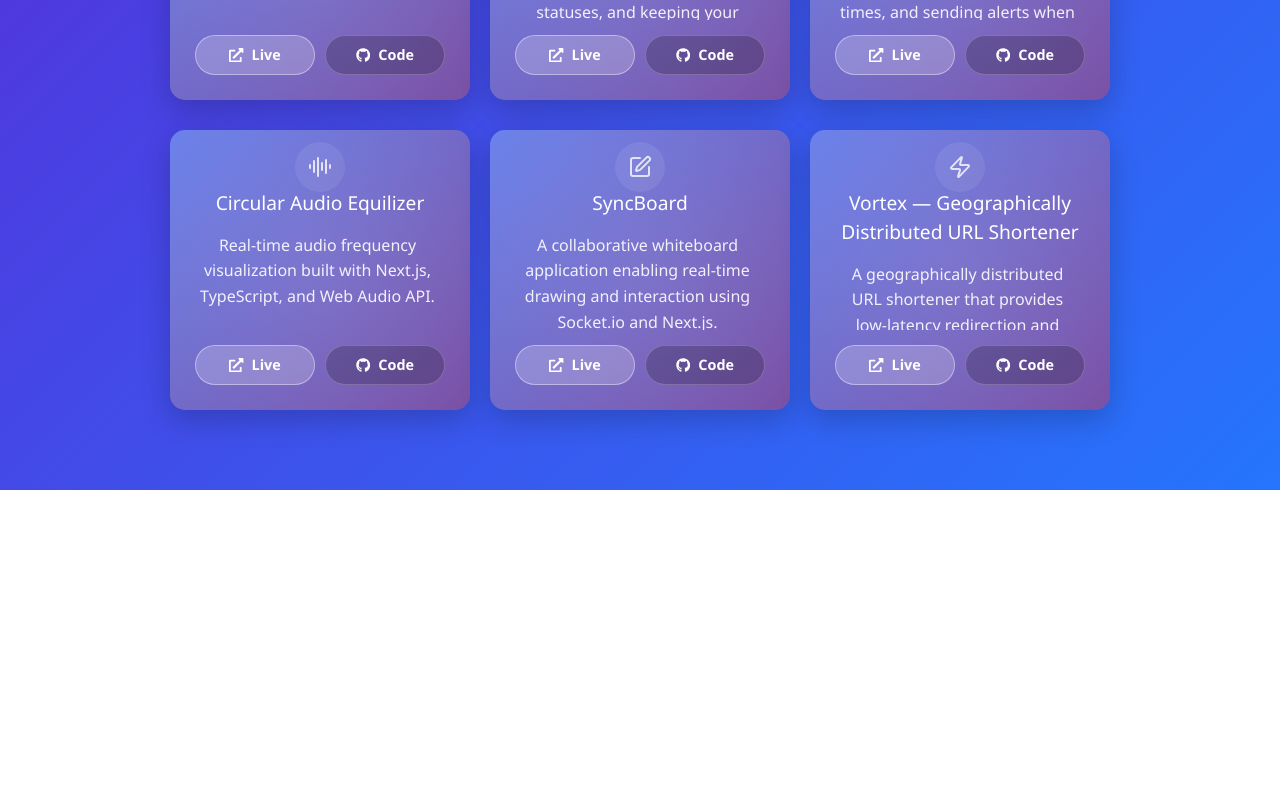
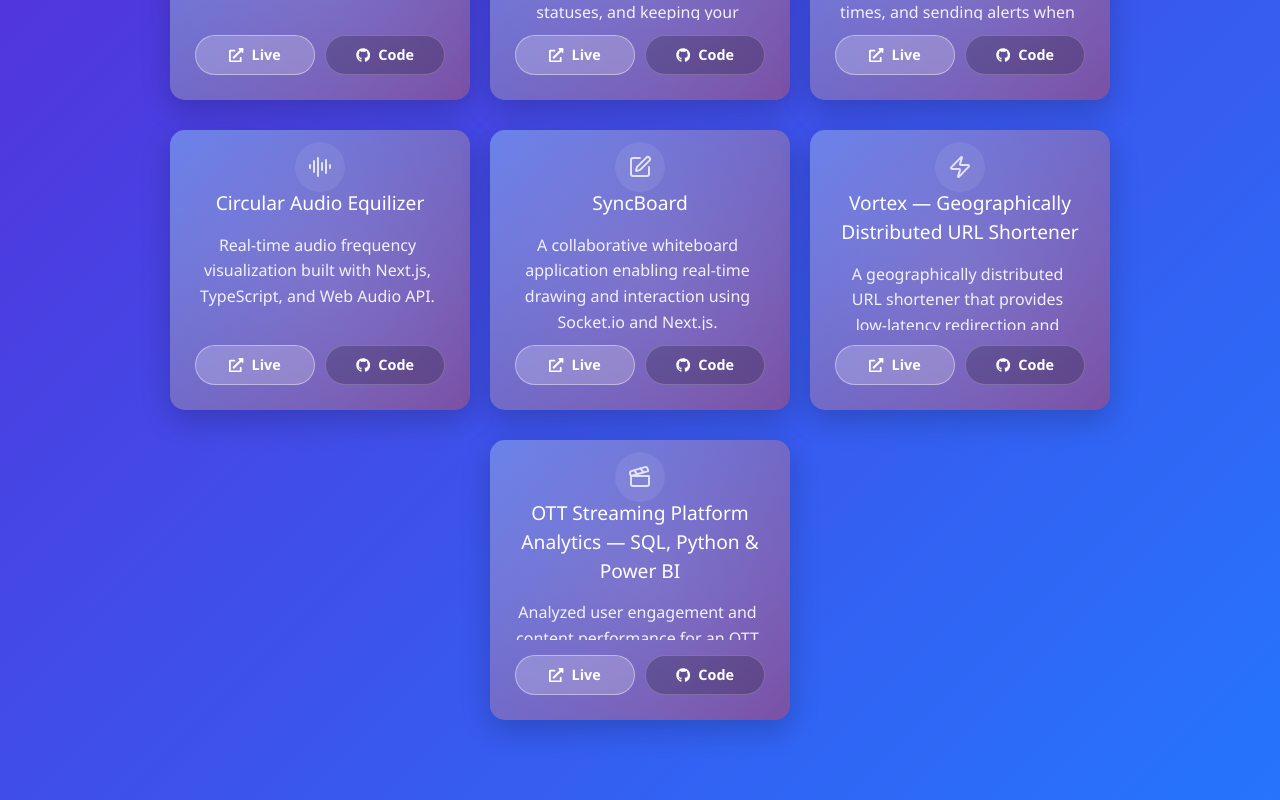
Before and after one commit to RohanMishra47/personal-dev-portfolio, a React (Vite) app in the folder client/: page / in a window 1280 px wide. Shown: the part 1175-1975 px from the top of the page. Before the commit the page ends 1665 px from the top, so only its background shows below. Built offline with nearby package versions, Linux system fonts and the light colour scheme; a web font is replaced by a local one.

Commit message:
feat: add Data Analyst resume and update project details in portfolio

```diff
--- a/client/src/components/getProjectIcon.jsx
+++ b/client/src/components/getProjectIcon.jsx
@@ -2,6 +2,7 @@ import {
   Activity,
   AudioLines,
   BriefcaseBusiness,
+  Clapperboard,
   Cloud,
   Code,
   Mail,
@@ -25,6 +26,10 @@ const getProjectIcon = (projectName, description) => {
   const containsAnyWord = (text, words) => {
     return words.some((word) => containsWord(text, word));
   };
+
+  if (containsAnyWord(combinedText, ["ott", "streaming"])) {
+    return Clapperboard;
+  }
 
   //Job/Business
   if (
--- a/client/src/data/about.json
+++ b/client/src/data/about.json
@@ -7,7 +7,7 @@
     "github": "https://github.com/RohanMishra47",
     "linkedin": "https://linkedin.com/in/rohan-mishra-6391bb372"
   },
-  "resume": "/assets/Rohan_Mishra_FlowCV_Resume_2026-04-07.pdf",
+  "resume": "/assets/Rohan_Mishra_Resume_DataAnalyst.pdf",
   "contact": [
     {
       "label": "Contact",
--- a/client/src/data/projects.json
+++ b/client/src/data/projects.json
@@ -40,5 +40,11 @@
     "description": "A geographically distributed URL shortener that provides low-latency redirection and analytics across multiple data centers.",
     "url": "https://vortex-pi-beige.vercel.app/",
     "github": "https://github.com/RohanMishra47/vortex"
+  },
+  {
+    "id": 5544332211,
+    "title": "OTT Streaming Platform Analytics — SQL, Python & Power BI",
+    "description": "Analyzed user engagement and content performance for an OTT streaming platform using SQLite, Python, and Power BI to derive actionable insights for content strategy.",
+    "github": "https://github.com/RohanMishra47/ott-streaming-analytics"
   }
 ]
```
Also changed, not shown: 2 other files (tests, documents, lock files or other folders).
